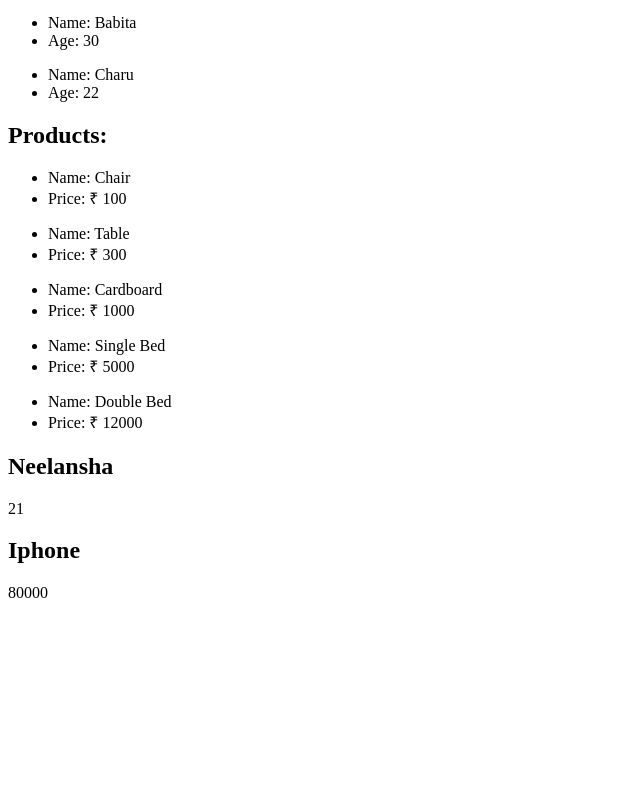
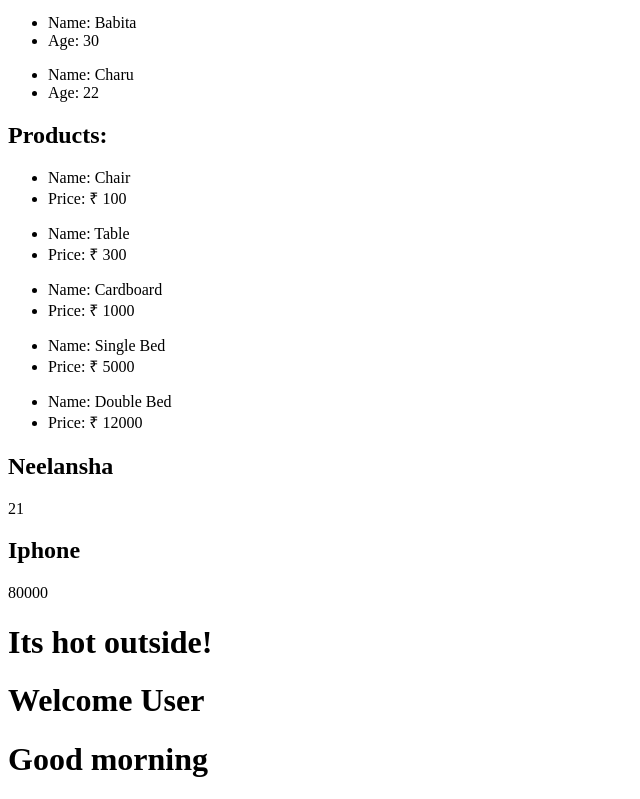
Before and after one commit to NeelanshaAgarwal/reactJs, a React (Vite) app: page / in a window 1280 px wide. Shown: the part 914-1713 px from the top of the page, without its empty margins (0-640 px from the left). Before the commit the page ends 1532 px from the top, so only its background shows below. Built offline with nearby package versions, Linux system fonts and the light colour scheme.

Commit message:
Add conditional rendering components: Weather, UserStatus, and Greetin; update App

```diff
--- a/src/App.jsx
+++ b/src/App.jsx
@@ -11,6 +11,9 @@ import UserList from './lists/UserList'
 import ProductList from './lists/ProductList'
 import Human from './props/Human'
 import Prodct from './props/Prodct'
+import Weather from './conditional rendering/Weather'
+import UserStatus from './conditional rendering/UserStatus'
+import Greetin from './conditional rendering/Greetin'
 
 const App = () => {
   return (
@@ -27,6 +30,9 @@ const App = () => {
       <ProductList />
       <Human name="Neelansha" age={21}/>
       <Prodct name="Iphone" price={80000}/>
+      <Weather />
+      <UserStatus loggedIn = {true} isAdmin = {false}/>
+      <Greetin timeOfDay = "morning" />
     </div>
   )
 }
--- /dev/null
+++ b/src/conditional rendering/Greetin.jsx
@@ -0,0 +1,8 @@
+import React from 'react'
+
+const Greetin = (props) => {
+
+    return props.timeOfDay==="morning" ? (<h1>Good morning</h1>) : (<h1>Good Afternoon</h1>);
+}
+
+export default Greetin;
--- /dev/null
+++ b/src/conditional rendering/UserStatus.jsx
@@ -0,0 +1,14 @@
+import React from 'react'
+
+const UserStatus = (props) => {
+
+  if(props.loggedIn && props.isAdmin){
+    return <h1>Welcome Admin</h1>
+  }
+  else{
+    return <h1>Welcome User</h1>
+  }
+
+};
+
+export default UserStatus
--- /dev/null
+++ b/src/conditional rendering/Weather.jsx
@@ -0,0 +1,19 @@
+import React from 'react'
+
+const Weather = () => {
+
+  let temp = 26;
+
+  if(temp<15){
+    return <h1>Its cold outside!</h1>
+  }
+  else if(temp>=15 && temp <= 25){
+    return <h1>Its nice outside!</h1>
+  }
+  else{
+    return <h1>Its hot outside!</h1>
+  }
+
+};
+
+export default Weather
```
Also changed, not shown: 1 other file (tests, documents, lock files or other folders).
